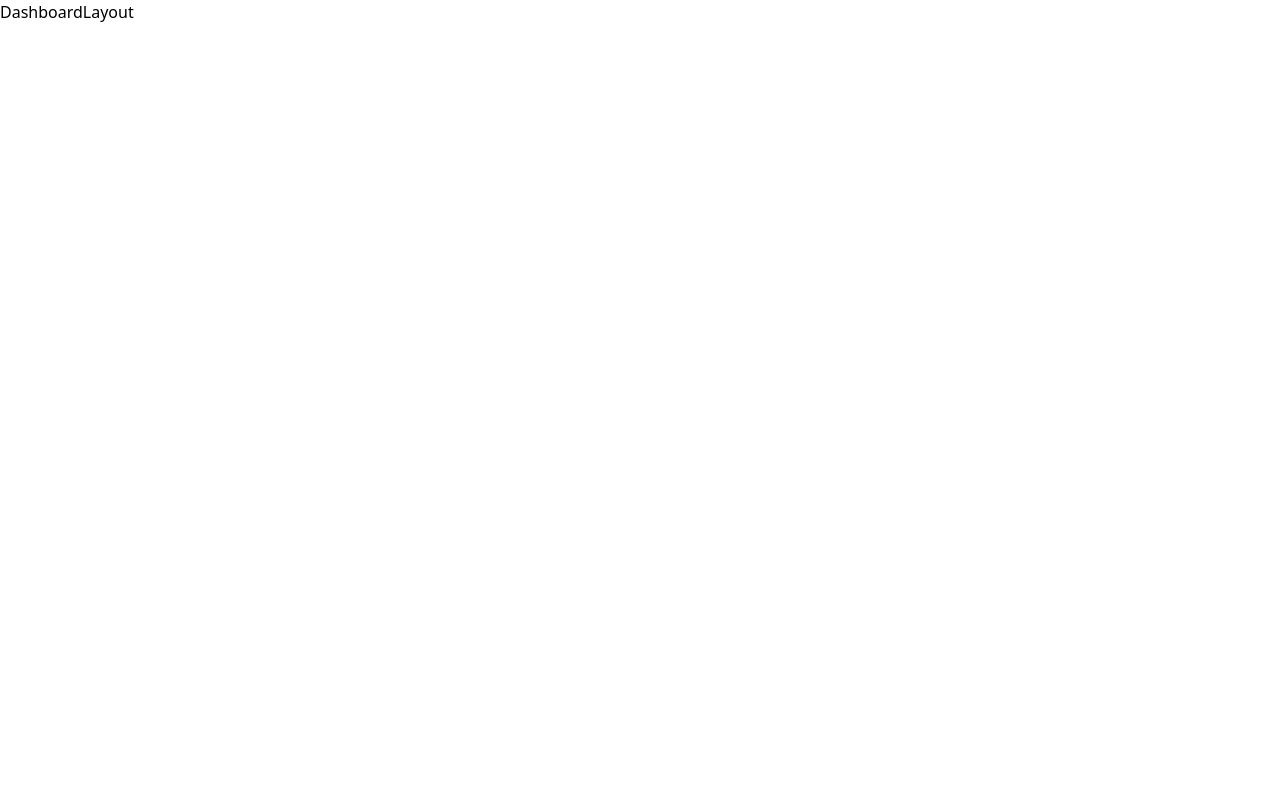
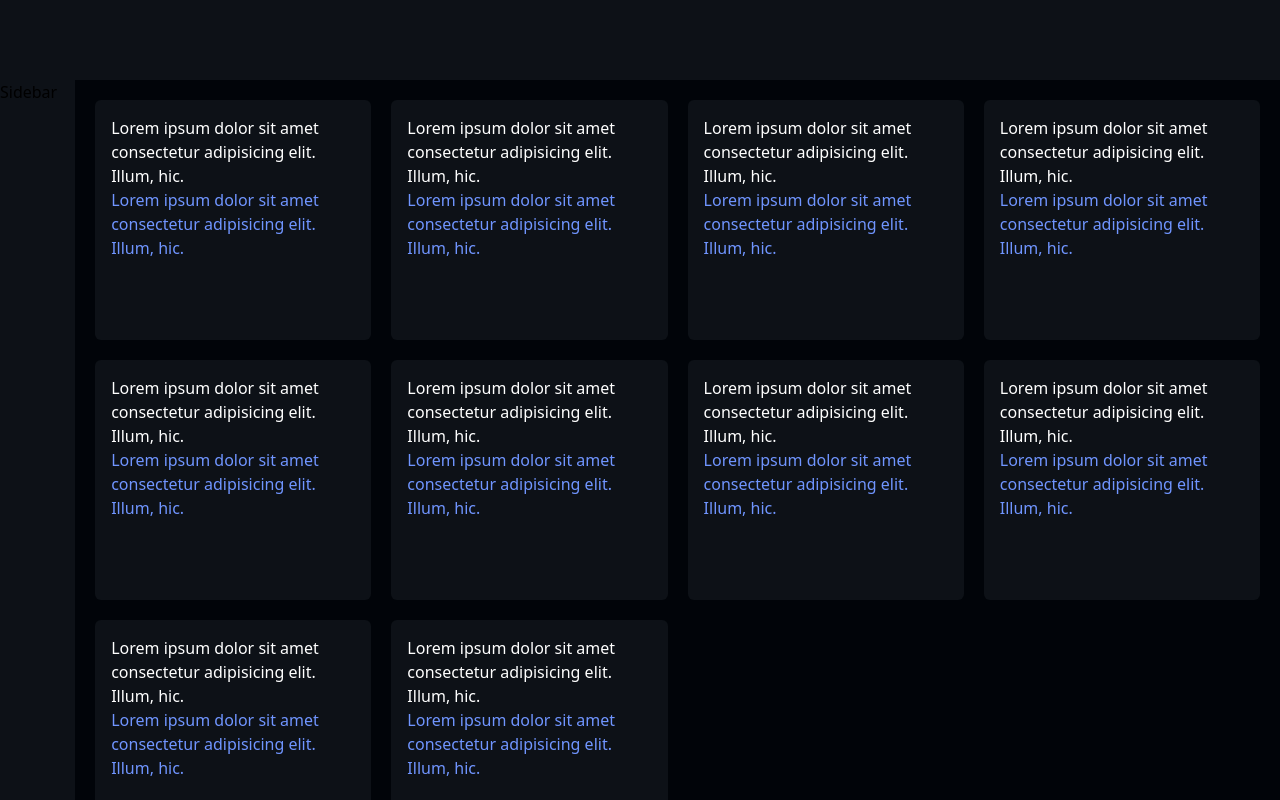
Before and after one commit to codingwithcod/task_finle_dashboard_react, a React (Vite) app: page /dashboard in a window 1280 px wide. Built offline with nearby package versions, Linux system fonts and the light colour scheme.

Commit message:
design dashboard layout

```diff
--- /dev/null
+++ b/src/components/Sidebar.tsx
@@ -0,0 +1,5 @@
+const Sidebar = () => {
+  return <div>Sidebar</div>;
+};
+
+export default Sidebar;
--- a/src/screens/dashboard/DashboardLayout.tsx
+++ b/src/screens/dashboard/DashboardLayout.tsx
@@ -1,5 +1,24 @@
+import Sidebar from "@/components/Sidebar";
+import { Outlet } from "react-router-dom";
+
 const DashboardLayout = () => {
-  return <div>DashboardLayout</div>;
+  return (
+    <div className="flex h-screen w-full">
+      <div className="flex h-full w-full flex-col bg-white">
+        <div className="h-[5rem] w-full bg-background"></div>
+        <div className="flex h-[calc(100%-5rem)] w-full bg-yellow-200">
+          {/* ---> Sidebar  */}
+          <aside className="h-full w-[5rem] bg-background">
+            <Sidebar />
+          </aside>
+          {/* ---> Main Content  */}
+          <main className="h-full w-full overflow-y-auto bg-deepBlack p-5">
+            <Outlet />
+          </main>
+        </div>
+      </div>
+    </div>
+  );
 };
 
 export default DashboardLayout;
--- a/src/screens/dashboard/dashboardHome/DashboardHome.tsx
+++ b/src/screens/dashboard/dashboardHome/DashboardHome.tsx
@@ -1,5 +1,20 @@
 const DashboardHome = () => {
-  return <div>DashboardHome</div>;
+  return (
+    <div>
+      <div className="grid grid-cols-4 gap-5">
+        {[...new Array(10)].map(() => {
+          return (
+            <div className="h-60 rounded-md bg-background p-4 text-forground">
+              <h1>Lorem ipsum dolor sit amet consectetur adipisicing elit. Illum, hic.</h1>
+              <h1 className="text-primary">
+                Lorem ipsum dolor sit amet consectetur adipisicing elit. Illum, hic.
+              </h1>
+            </div>
+          );
+        })}
+      </div>
+    </div>
+  );
 };
 
 export default DashboardHome;
```
